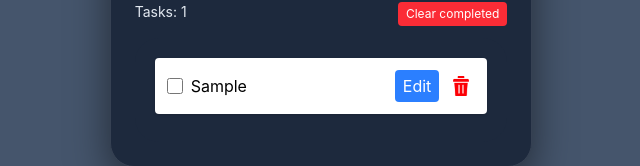
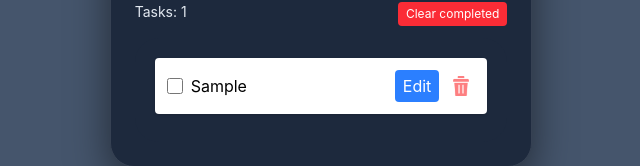
Before and after one commit to biruk2116/Task-Manager, a React (Vite) app: page / in a window 1280 px wide. Both pictures are taken after typing "Sample" into the empty fields and a click on the button "Add". Shown: the part 201-367 px from the top of the page, without its empty margins (319-959 px from the left). Built offline with nearby package versions, Linux system fonts and the light colour scheme.

Commit message:
disable delete button for unfinishid tasks

```diff
--- a/src/components/TaskItem.jsx
+++ b/src/components/TaskItem.jsx
@@ -86,7 +86,10 @@ function TaskItem({ task, toggleTask, deleteTask, updateTask }) {
 
         <button
           onClick={() => deleteTask(task.id)}
-          className="p-1 rounded-md hover:bg-red-200"
+          disabled={!task.completed}
+          className={`p-1 rounded-md ${
+            task.completed ? "hover:bg-red-200" : "opacity-50 cursor-not-allowed"
+          }`}
           aria-label="Delete task"
         >
           <img src={deleteIcon} alt="Delete" className="w-5 h-5" />
```
